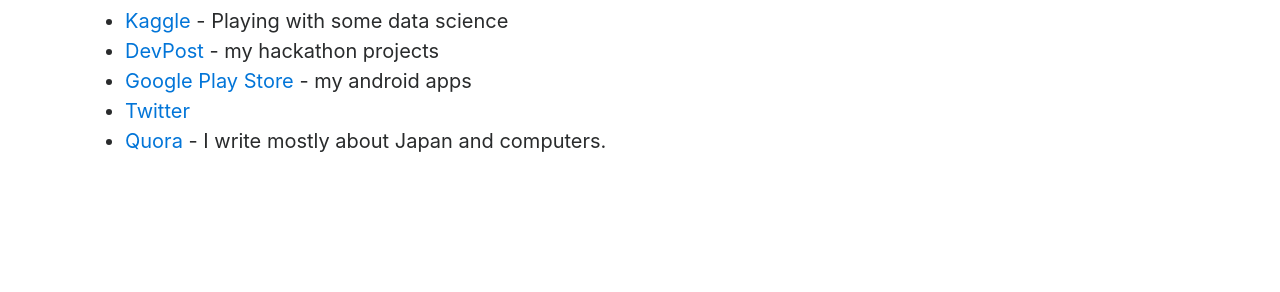
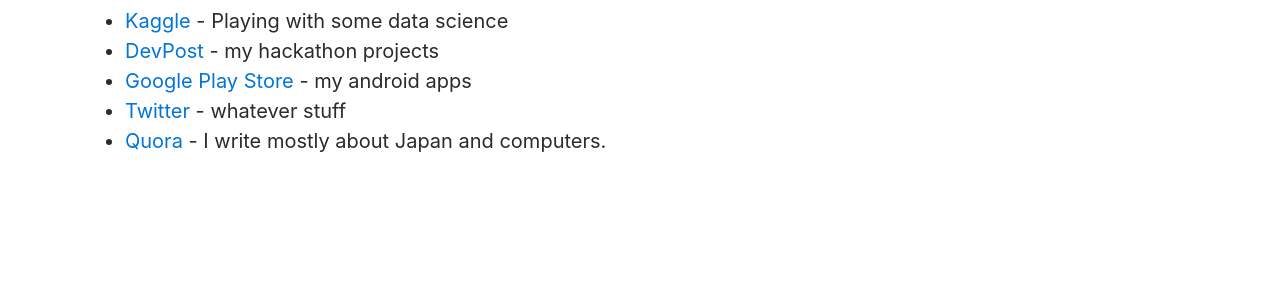
Before and after one commit to takasoft/takasoft.github.io, a Jekyll site: the page built from about.md, in a window 1280 px wide. Shown: the part 1235-1527 px from the top of the page. Built offline with Jekyll 4.4.1, drawn with Linux system fonts in a browser that asks for light colours.

Commit message:
Update about.md

```diff
--- a/about.md
+++ b/about.md
@@ -38,11 +38,11 @@
 
 Email: takaos at iastate.edu
 
-- <a href="https://github.com/takao42" target="_blank">GitHub</a> - some of the useful software that I made.
-- <a href="https://www.linkedin.com/in/takao-shibamoto-3690a3125/" target="_blank">LinkedIn</a> - my online resume
-- <a href="https://stackoverflow.com/users/7336605/takao-shibamoto" target="_blank">StackOverflow</a> - can't live without this
+- <a href="https://github.com/takasoft" target="_blank">GitHub</a> - some of the useful software that I made.
+- <a href="https://www.linkedin.com/in/takao-shibamoto/" target="_blank">LinkedIn</a> - my online resume
+- <a href="https://stackoverflow.com/users/7336605/takasoft" target="_blank">StackOverflow</a> - can't live without this
 - <a href="https://www.kaggle.com/takaoo" target="_blank">Kaggle</a> - Playing with some data science
-- <a href="https://devpost.com/TakaoShibamoto?ref_content=user-portfolio&ref_feature=portfolio&ref_medium=global-nav" target="_blank">DevPost</a> - my hackathon projects
+- <a href="https://devpost.com/TakaoShibamoto" target="_blank">DevPost</a> - my hackathon projects
 - <a href="https://play.google.com/store/apps/developer?id=TakaSoft&hl=en" target="_blank">Google Play Store</a> - my android apps
-- <a href="https://twitter.com/t7akao" target="_blank">Twitter</a>
+- <a href="https://twitter.com/t7akao" target="_blank">Twitter</a> - whatever stuff
 - <a href="https://www.quora.com/profile/Takao-Shibamoto" target="_blank">Quora</a> - I write mostly about Japan and computers.
```
